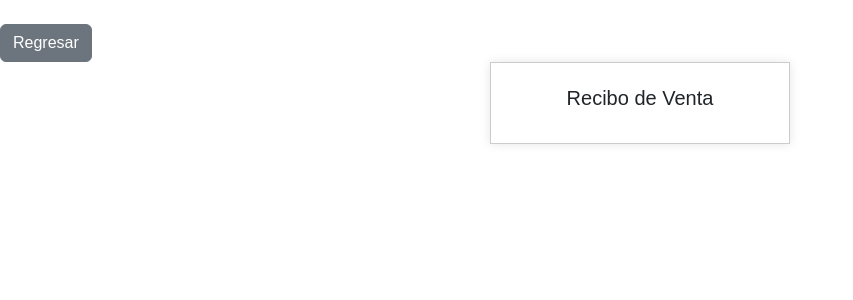
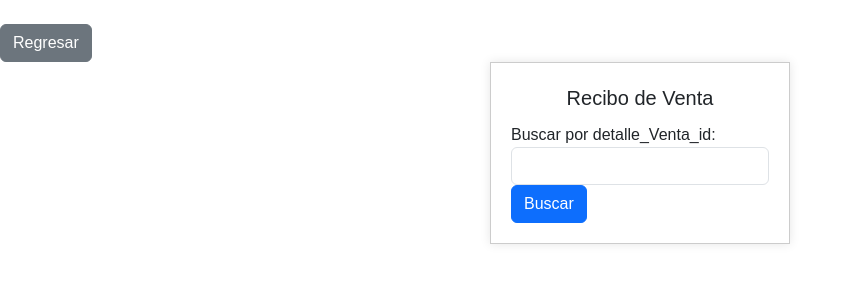
Before and after one commit to Christony560/g4facturador, a CodeIgniter app: the page made by application/views/V_ticket.php in a window 1280 px wide. Shown: the top 300 px of the page, without its empty margins (0-853 px from the left). Run offline with CodeIgniter, Linux system fonts and the light colour scheme; the visitor is signed in with stand-in values (Sample User, id 1); data that the repository does not hold is empty.

Commit message:
Cambio Tiket

```diff
--- a/application/views/V_ticket.php
+++ b/application/views/V_ticket.php
@@ -8,41 +8,55 @@
         integrity="sha384-9ndCyUaIbzAi2FUVXJi0CjmCapSmO7SnpJef0486qhLnuZ2cdeRhO02iuK6FUUVM" crossorigin="anonymous">
     <link rel="stylesheet" href="<?php echo base_url('assets/Ticket/Css/style.css'); ?>">
     <title>Recibo de Venta</title>
+</head>
 
-</head>
 <body>
-<button class="btn btn-secondary mt-4"
-        onclick="location.href='<?php echo site_url('dashboard/index'); ?>'">Regresar</button>
+    <button class="btn btn-secondary mt-4" onclick="location.href='<?php echo site_url('dashboard/index'); ?>'">Regresar</button>
     <div class="recibo">
         <div class="titulo">Recibo de Venta</div>
+        <form action="<?php echo site_url('buscar_detalle_venta'); ?>" method="post">
+            <div class="form-group">
+                <label for="detalle_Venta_id">Buscar por detalle_Venta_id:</label>
+                <input type="text" name="detalle_Venta_id" id="detalle_Venta_id" class="form-control">
+            </div>
+            <button type="submit" class="btn btn-primary">Buscar</button>
+        </form>
+        <?php if (isset($detalles) && !empty($detalles)): ?>
             <?php foreach ($detalles as $detalle): ?>
                 <div class="detalle">
-                <div class="">
+                    <div>
                         <label>Numero de factura: </label>
                         <?php echo $detalle->detalle_Venta_id; ?>
                     </div>
-                <div class="">
+                    <div>
                         <label for="">Codigo de producto: </label>
                         <?php echo $detalle->detalle_Producto_id; ?>
                     </div>
-                <div class="">
+                    <div>
                         <label for="">Descripcion: </label>
                         <?php echo $detalle->detalle_descripcion; ?>
                     </div>
-                <div class="">
+                    <div>
                         <label for="">Cantidad: </label>
                         <?php echo $detalle->detalle_cantidad; ?>
                     </div>
-                <div class="">
+                    <div>
                         <label for="">Precio Unitario: </label>
                         <?php echo $detalle->detalle_precioUnitario; ?>
                     </div>
                     <div>
-                    <label for="">Total de factura</label>
+                        <label for="">Total: </label>
+                        <?php
+                            $total = $detalle->detalle_cantidad * $detalle->detalle_precioUnitario;
+                            echo $total;
+                        ?>
                     </div>
-
                 </div>
             <?php endforeach; ?>
+        <?php elseif (isset($message)): ?>
+            <p><?php echo $message; ?></p>
+        <?php endif; ?>
     </div>
 </body>
+
 </html>
```
Lines whose indentation alone changed are shown as unchanged.
